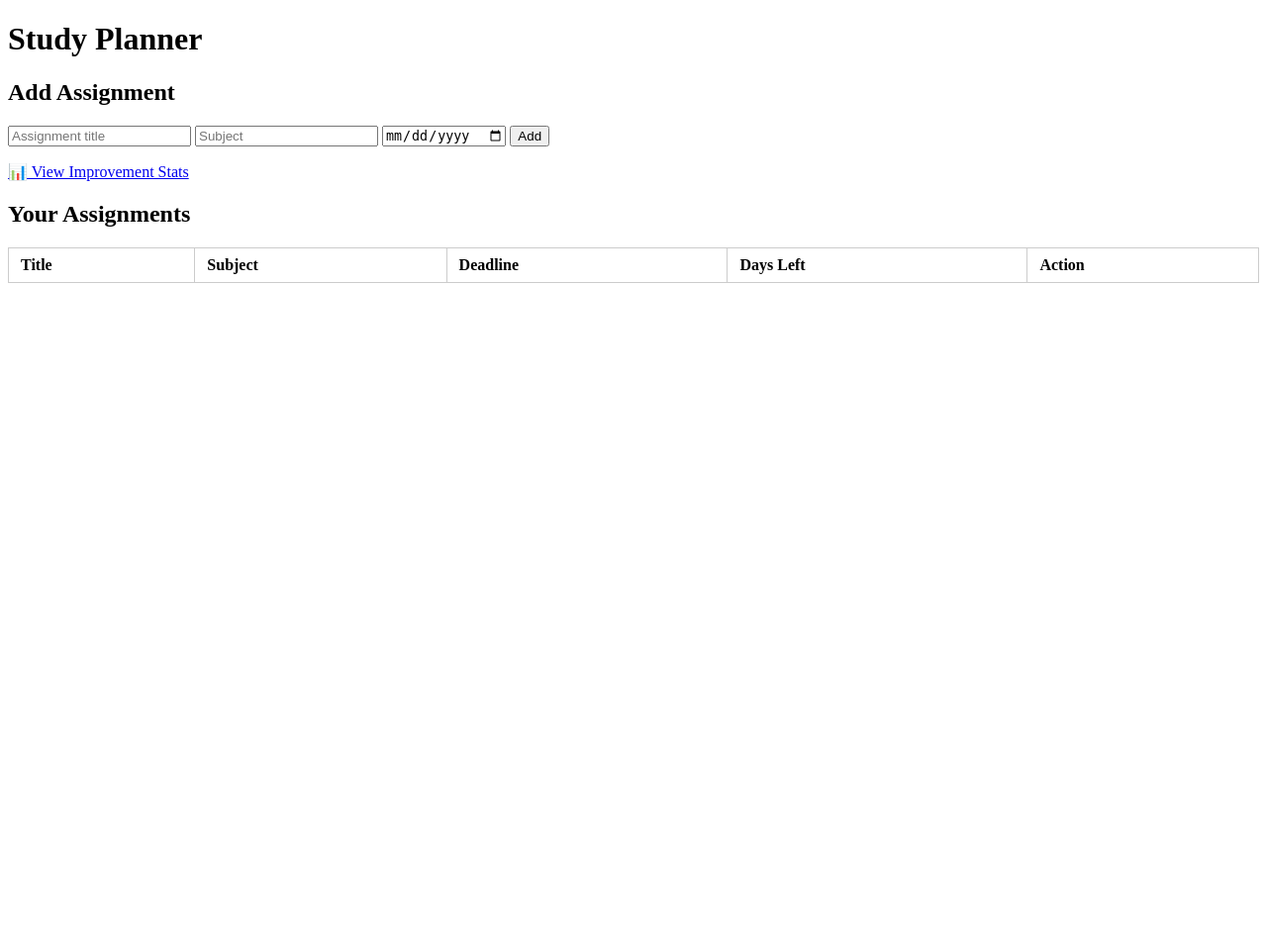
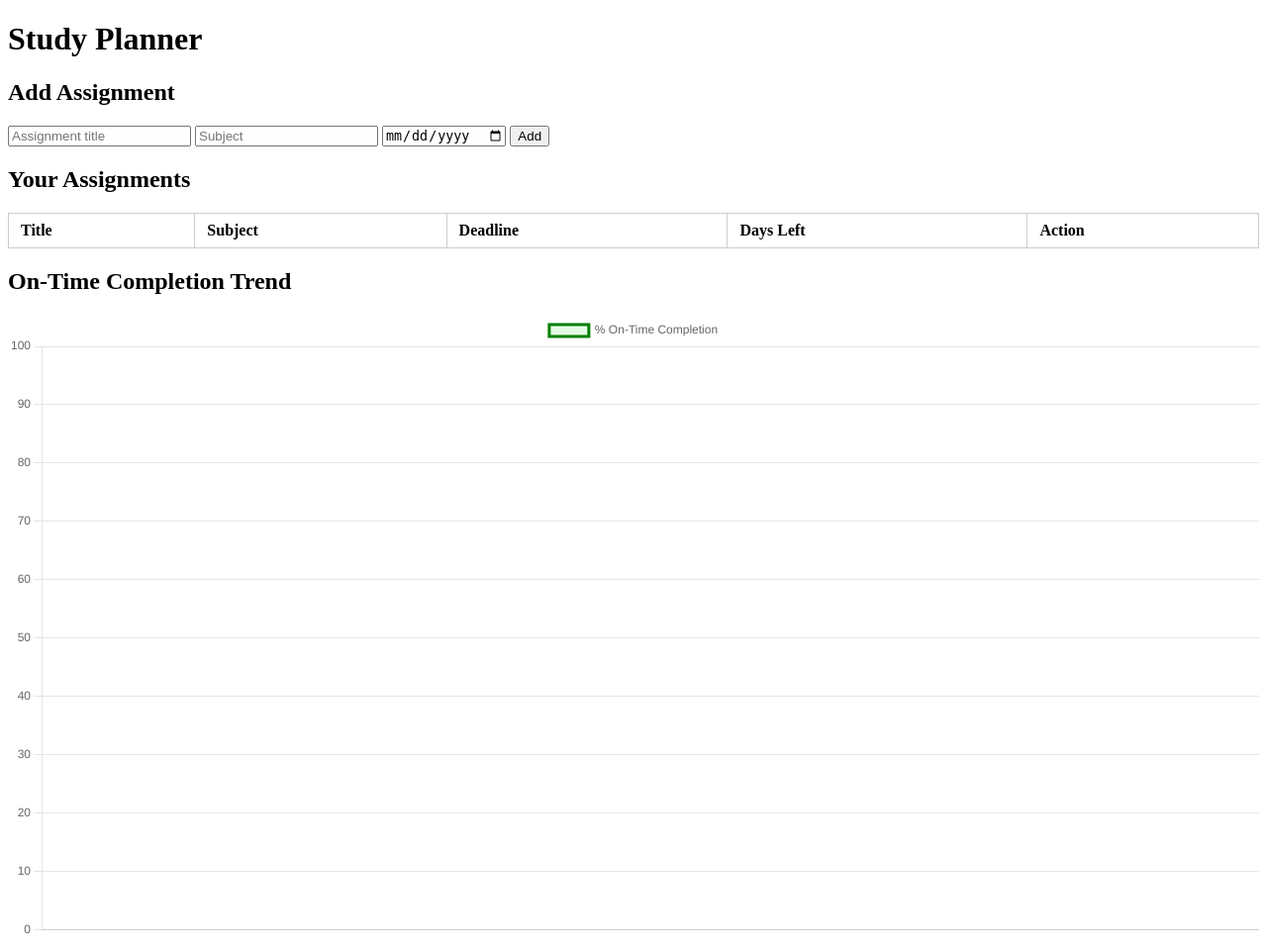
Before and after one commit to Tanishq-create06/study-planner, a Flask app: page / in a window 1280 px wide. Shown: the whole page at 99% size. Before the commit the page ends 286 px from the top, so only its background shows below. Run offline with Flask 3, Linux system fonts and the light colour scheme; lists and menus that the app fills with data are empty.

Commit message:
Merge stats chart into main page

```diff
--- a/app.py
+++ b/app.py
@@ -23,7 +23,27 @@ def home():
         else:
             a['status_color'] = 'green'
 
-    return render_template('index.html', assignments=assignments)
+    # Calculate weekly on-time percentage
+    weekly_data = defaultdict(lambda: {'on_time': 0, 'late': 0})
+    for a in assignments:
+        if a['done'] and a['completed_date']:
+            completed = datetime.strptime(a['completed_date'], '%Y-%m-%d').date()
+            deadline = datetime.strptime(a['deadline'], '%Y-%m-%d').date()
+            week_label = completed.strftime('%Y-W%U')
+
+            if completed <= deadline:
+                weekly_data[week_label]['on_time'] += 1
+            else:
+                weekly_data[week_label]['late'] += 1
+
+    labels = sorted(weekly_data.keys())
+    percentages = []
+    for week in labels:
+        total = weekly_data[week]['on_time'] + weekly_data[week]['late']
+        pct = (weekly_data[week]['on_time'] / total * 100) if total > 0 else 0
+        percentages.append(round(pct, 1))
+
+    return render_template('index.html', assignments=assignments, labels=labels, percentages=percentages)
 
 @app.route('/add', methods=['POST'])
 def add_assignment():
@@ -49,29 +69,5 @@ def complete_assignment(assignment_id):
             a['completed_date'] = datetime.now().date().isoformat()
     return redirect(url_for('home'))
 
-@app.route('/stats')
-def stats():
-    weekly_data = defaultdict(lambda: {'on_time': 0, 'late': 0})
-
-    for a in assignments:
-        if a['done'] and a['completed_date']:
-            completed = datetime.strptime(a['completed_date'], '%Y-%m-%d').date()
-            deadline = datetime.strptime(a['deadline'], '%Y-%m-%d').date()
-            week_label = completed.strftime('%Y-W%U')
-
-            if completed <= deadline:
-                weekly_data[week_label]['on_time'] += 1
-            else:
-                weekly_data[week_label]['late'] += 1
-
-    labels = sorted(weekly_data.keys())
-    percentages = []
-    for week in labels:
-        total = weekly_data[week]['on_time'] + weekly_data[week]['late']
-        pct = (weekly_data[week]['on_time'] / total * 100) if total > 0 else 0
-        percentages.append(round(pct, 1))
-
-    return render_template('stats.html', labels=labels, percentages=percentages)
-
 if __name__ == '__main__':
     app.run(debug=True, port=5001)
--- a/templates/index.html
+++ b/templates/index.html
@@ -2,6 +2,7 @@
 <html>
 <head>
     <title>Study Planner</title>
+    <script src="https://cdn.jsdelivr.net/npm/chart.js"></script>
     <style>
         table {
             border-collapse: collapse;
@@ -29,7 +30,7 @@
         <input type="date" name="deadline" required>
         <button type="submit">Add</button>
     </form>
-<p><a href="/stats">📊 View Improvement Stats</a></p>
+
     <h2>Your Assignments</h2>
     <table>
         <tr>
@@ -63,5 +64,36 @@
         </tr>
         {% endfor %}
     </table>
+
+    <h2>On-Time Completion Trend</h2>
+    <canvas id="statsChart" width="600" height="300"></canvas>
+
+    <script>
+        const labels = {{ labels | tojson }};
+        const percentages = {{ percentages | tojson }};
+
+        new Chart(document.getElementById('statsChart'), {
+            type: 'line',
+            data: {
+                labels: labels,
+                datasets: [{
+                    label: '% On-Time Completion',
+                    data: percentages,
+                    borderColor: 'green',
+                    backgroundColor: 'rgba(0, 200, 0, 0.1)',
+                    fill: true,
+                    tension: 0.3
+                }]
+            },
+            options: {
+                scales: {
+                    y: {
+                        beginAtZero: true,
+                        max: 100
+                    }
+                }
+            }
+        });
+    </script>
 </body>
 </html>
```
